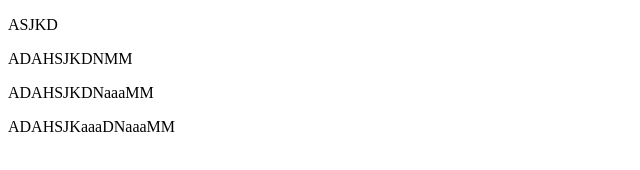
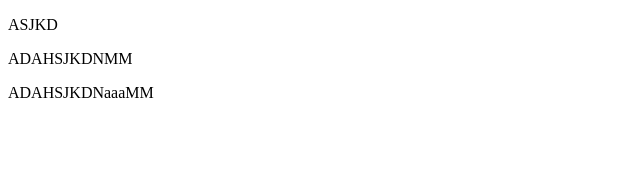
Before and after one commit to OguzhanEsn/lec0, a plain HTML site: page hello.html in a window 1280 px wide. Shown: the whole page, without its empty margins (0-640 px from the left). Drawn offline with Linux system fonts and the light colour scheme.

Commit message:
Update hello.html

```diff
--- a/hello.html
+++ b/hello.html
@@ -5,7 +5,6 @@
             <p>ASJKD</p>
             <p>ADAHSJKDNMM</p>
             <p>ADAHSJKDNaaaMM</p>
-            <p>ADAHSJKaaaDNaaaMM</p>
         </body>
 
     </head>
```
